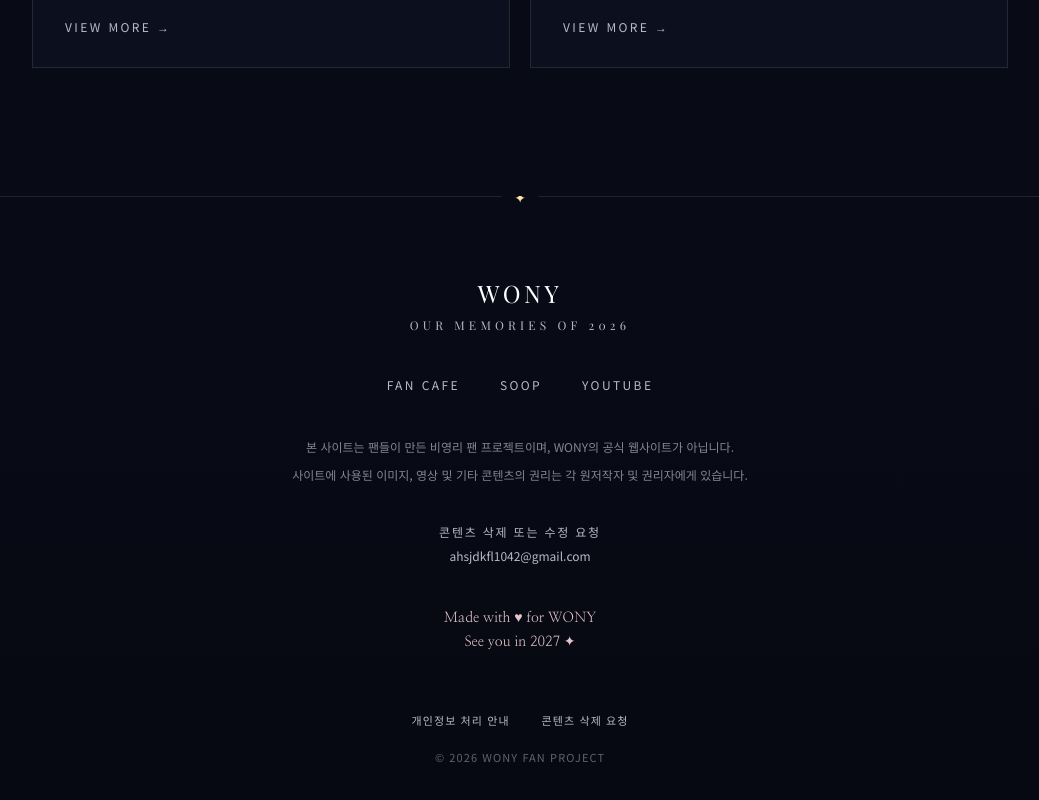
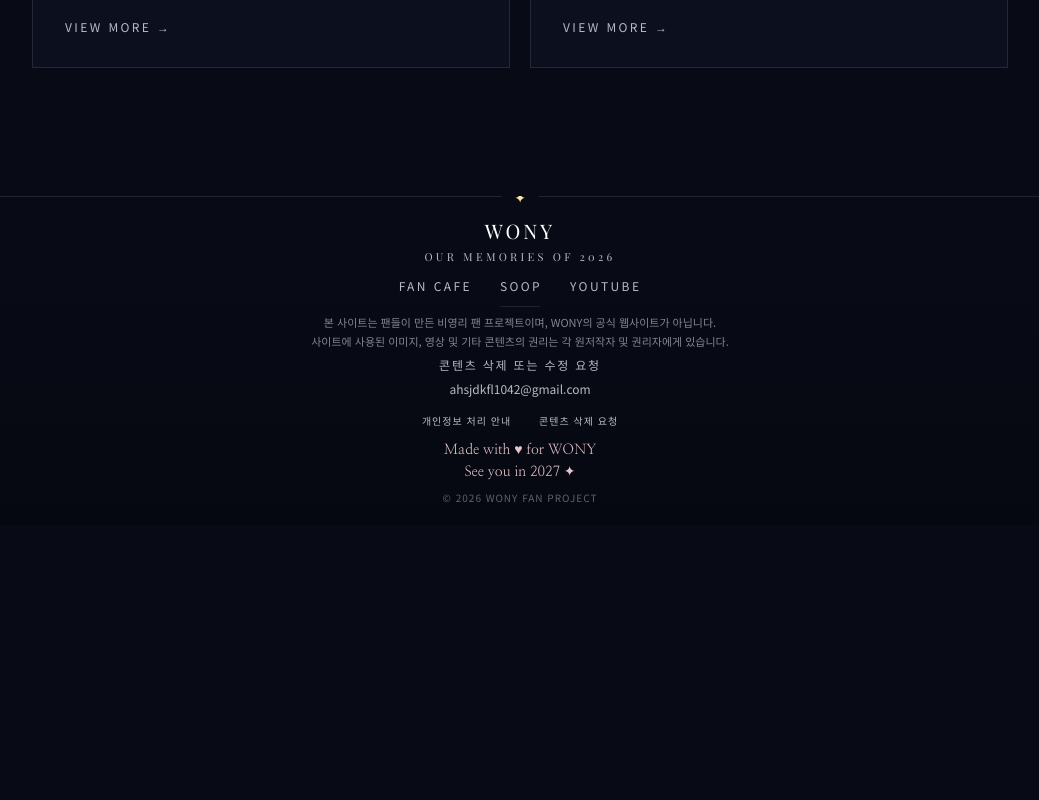
Before and after one commit to JungKeungLee/wony, a Next.js app: page / in a window 1280 px wide. Shown: the part 1308-2108 px from the top of the page, without its empty margins (120-1159 px from the left). After the commit the page ends 1833 px from the top, so only its background shows below. Built offline with nearby package versions, Linux system fonts and the light colour scheme.

Commit message:
Rework footer into a single centered column
The split left/center/right layout from the last compaction pass
read like a corporate site footer. Back to one centered flow in the
requested order, tuned to land around 330px tall on desktop.

```diff
--- a/src/components/layout/Footer.tsx
+++ b/src/components/layout/Footer.tsx
@@ -58,21 +58,27 @@ export default function Footer() {
         </span>
       </div>
 
-      <div className="relative mx-auto flex max-w-3xl flex-col items-center gap-10 px-6 py-16 text-center sm:py-20">
-        <div className="flex flex-col items-center gap-2">
-          <p className="font-display text-2xl tracking-[0.15em] text-text">WONY</p>
-          <p className="font-display text-xs tracking-[0.35em] text-text-soft">
+      <div className="relative mx-auto flex max-w-xl flex-col items-center gap-2 px-6 py-5 text-center">
+        {/* 1~2. 브랜드 */}
+        <div className="flex flex-col items-center gap-1">
+          <p className="font-display text-xl tracking-[0.15em] text-text">WONY</p>
+          <p className="font-display text-[11px] tracking-[0.3em] text-text-soft">
             OUR MEMORIES OF 2026
           </p>
         </div>
 
-        <div className="flex flex-wrap items-center justify-center gap-x-8 gap-y-3 text-xs tracking-[0.2em]">
+        {/* 3. 관련 링크 */}
+        <div className="flex flex-wrap items-center justify-center gap-x-5 gap-y-1 text-xs tracking-[0.2em]">
           {FOOTER_SOCIAL_LINKS.map((link) => (
             <FooterLinkItem key={link.label} link={link} />
           ))}
         </div>
 
-        <div className="flex max-w-xl flex-col gap-2 text-xs leading-relaxed text-text-soft/70">
+        {/* 4. divider */}
+        <span aria-hidden className="h-px w-10 bg-white/10" />
+
+        {/* 5. 안내 문구 */}
+        <div className="flex flex-col gap-1 text-[11px] leading-snug text-text-soft/70">
           <p>
             본 사이트는 팬들이 만든 비영리 팬 프로젝트이며, WONY의 공식
             웹사이트가 아닙니다.
@@ -83,26 +89,29 @@ export default function Footer() {
           </p>
         </div>
 
+        {/* 6. 문의 이메일 */}
         <div className="flex flex-col items-center gap-1 text-xs text-text-soft">
           <span className="tracking-[0.15em]">콘텐츠 삭제 또는 수정 요청</span>
           <FooterLinkItem link={{ label: CONTACT_EMAIL, href: `mailto:${CONTACT_EMAIL}` }} />
         </div>
 
-        <div className="font-serif-kr flex flex-col items-center gap-1 text-sm text-pink/90">
+        {/* 7. 약관 링크 */}
+        <div className="flex flex-wrap items-center justify-center gap-x-5 gap-y-1 text-[10px] tracking-[0.1em] text-text-soft/60">
+          {FOOTER_LEGAL_LINKS.map((link) => (
+            <FooterLinkItem key={link.label} link={link} />
+          ))}
+        </div>
+
+        {/* 8~9. 감성 문구 */}
+        <div className="font-serif-kr flex flex-col items-center gap-0.5 text-sm text-pink/90">
           <p>Made with ♥ for WONY</p>
           <p>See you in 2027 ✦</p>
         </div>
 
-        <div className="flex flex-col items-center gap-4 pt-4">
-          <div className="flex flex-wrap items-center justify-center gap-x-6 gap-y-2 text-[11px] tracking-[0.1em] text-text-soft/60">
-            {FOOTER_LEGAL_LINKS.map((link) => (
-              <FooterLinkItem key={link.label} link={link} />
-            ))}
-          </div>
-          <p className="text-[11px] tracking-[0.1em] text-text-soft/50">
-            © 2026 WONY FAN PROJECT
-          </p>
-        </div>
+        {/* 10. Copyright */}
+        <p className="text-[10px] tracking-[0.1em] text-text-soft/50">
+          © 2026 WONY FAN PROJECT
+        </p>
       </div>
     </motion.footer>
   );
```
